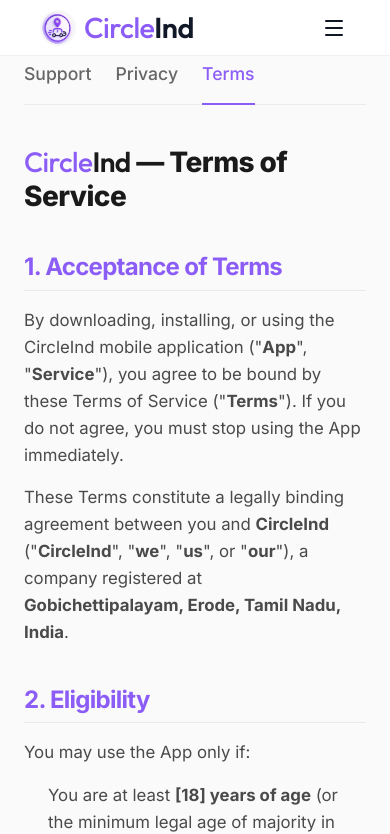
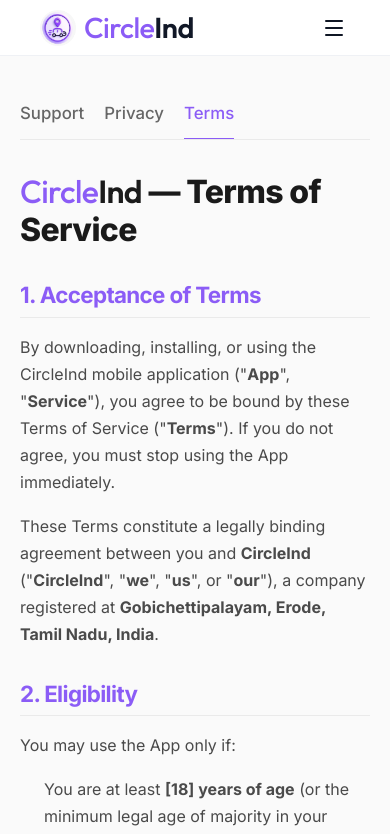
Before and after one commit to DhanushSundharam/circlein, a React (Vite) app: page /terms in a window 390 px wide. Shown: the top 834 px of the page. Built offline with nearby package versions, Linux system fonts and the light colour scheme.

Commit message:
Enhance legal pages mobile attractiveness with better typography, spacing, and scrollable sub-nav

```diff
--- a/src/pages/Legal.css
+++ b/src/pages/Legal.css
@@ -142,9 +142,51 @@
 
 @media (max-width: 768px) {
   .legal-container {
-    padding-top: 60px;
+    padding-top: 100px;
+    padding-left: 20px;
+    padding-right: 20px;
   }
+
+  .sub-nav-links {
+    gap: 20px;
+    overflow-x: auto;
+    white-space: nowrap;
+    -webkit-overflow-scrolling: touch;
+    scrollbar-width: none;
+    padding-bottom: 12px;
+    margin-bottom: 32px;
+  }
+
+  .sub-nav-links::-webkit-scrollbar {
+    display: none;
+  }
+
+  .legal-container .sub-nav-links a {
+    font-size: 1.05rem;
+    padding-bottom: 11px;
+    margin-bottom: -13px;
+  }
+
   .legal-container h1 {
-    font-size: 1.75rem;
+    font-size: 2rem;
+    margin-bottom: 16px;
+  }
+
+  .legal-container h2 {
+    font-size: 1.4rem;
+    margin-top: 32px;
+    margin-bottom: 16px;
+  }
+
+  .legal-container p,
+  .legal-container li {
+    font-size: 1rem;
+    line-height: 1.7;
+    margin-bottom: 16px;
+  }
+
+  .last-updated {
+    font-size: 0.9rem;
+    margin-bottom: 32px;
   }
 }
```
